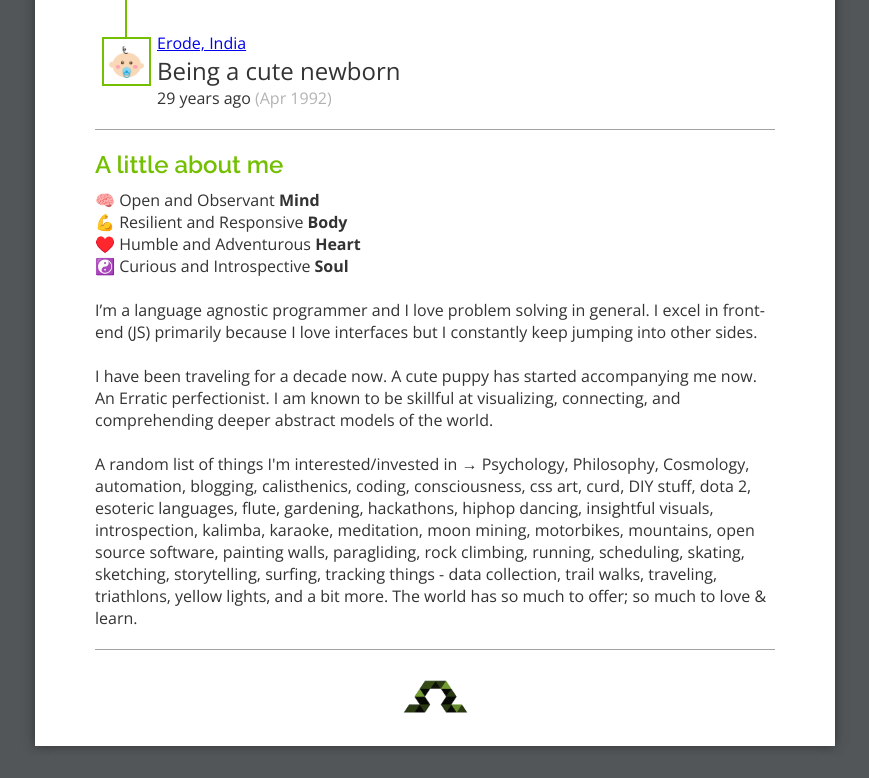
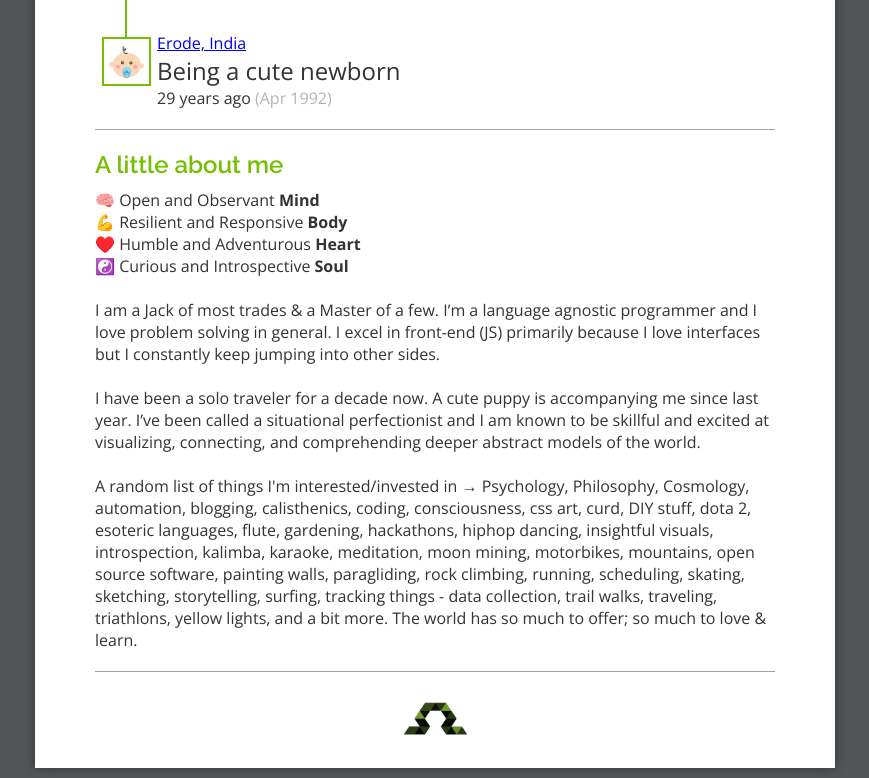
Before and after one commit to bigomega/bigomega.github.io, a website: page resume/index.html in a window 1280 px wide. Shown: the part 1719-2497 px from the top of the page, without its empty margins (205-1074 px from the left). Before the commit the page ends 2475 px from the top, so only its background shows below. Drawn offline with nearby package versions, Linux system fonts and the light colour scheme.

Commit message:
resume: updating meta img

```diff
--- a/resume/index.html
+++ b/resume/index.html
@@ -11,7 +11,7 @@
   <meta property="og:title" content="Bharath Raja">
   <meta property="og:site_name" content="Bharath Raja">
   <meta property="og:description" content="Designer, Developer, Dev Advocate">
-  <meta property="og:image" content="http://bharathraja.in/images/resume/Resume skill percentage.svg">
+  <meta property="og:image" content="http://bharathraja.in/images/resume/skills.png">
   <meta property="og:url" content="http://bharathraja.in/resume/">
 
   <link rel="icon" type="image/png" href="/images/dp-cool-128.png">
@@ -239,11 +239,10 @@
       ♥️ Humble and Adventurous <b>Heart</b><br />
       ☯️ Curious and Introspective <b>Soul</b><br />
       <br />
-      I’m a language agnostic programmer and I love problem solving in general. I excel in front-end (JS) primarily
-      because I love interfaces but I constantly keep jumping into other sides.
+      I am a Jack of most trades & a Master of a few. I’m a language agnostic programmer and I love problem solving in general. I excel in front-end (JS) primarily because I love interfaces but I constantly keep jumping into other sides.
       <br /><br />
-      I have been traveling for a decade now. A cute puppy has started accompanying me now. An Erratic perfectionist. I
-      am known to be skillful at visualizing, connecting, and comprehending deeper abstract models of the world.
+      I have been a solo traveler for a decade now. A cute puppy is accompanying me since last year. I’ve been called a situational perfectionist and I
+      am known to be skillful and excited at visualizing, connecting, and comprehending deeper abstract models of the world.
       <br /><br />
       A random list of things I'm interested/invested in → Psychology, Philosophy, Cosmology, automation, blogging,
       calisthenics, coding, consciousness, css art, curd, DIY stuff, dota 2, esoteric languages, flute, gardening,
```
Also changed, not shown: images/resume/skills.png (added).
